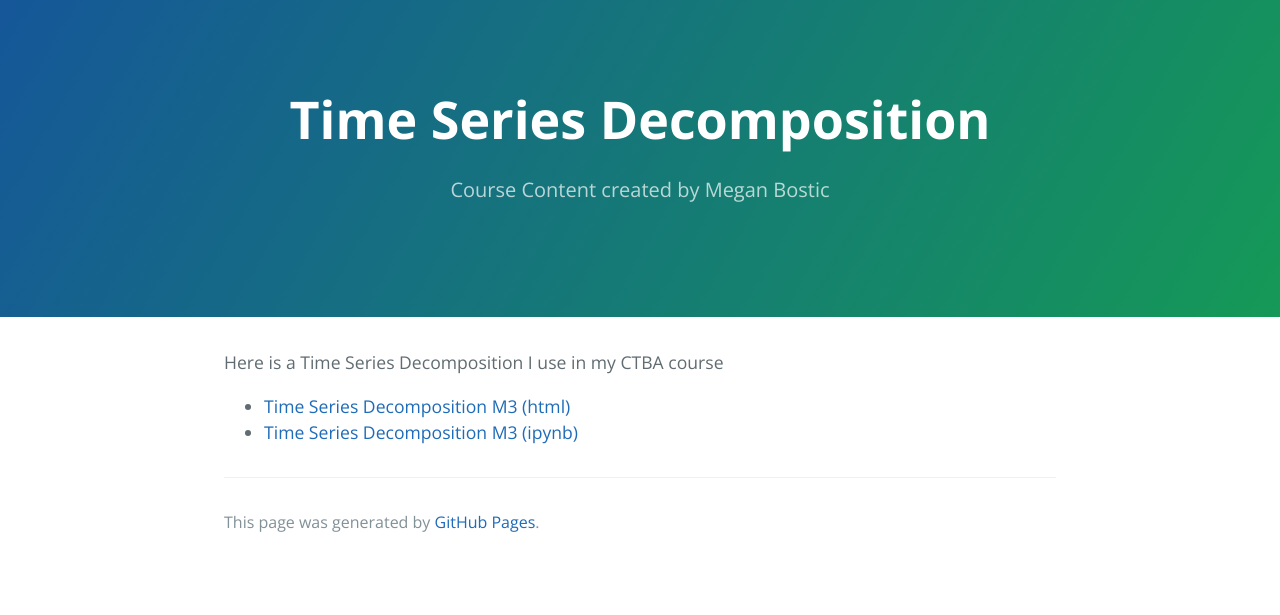
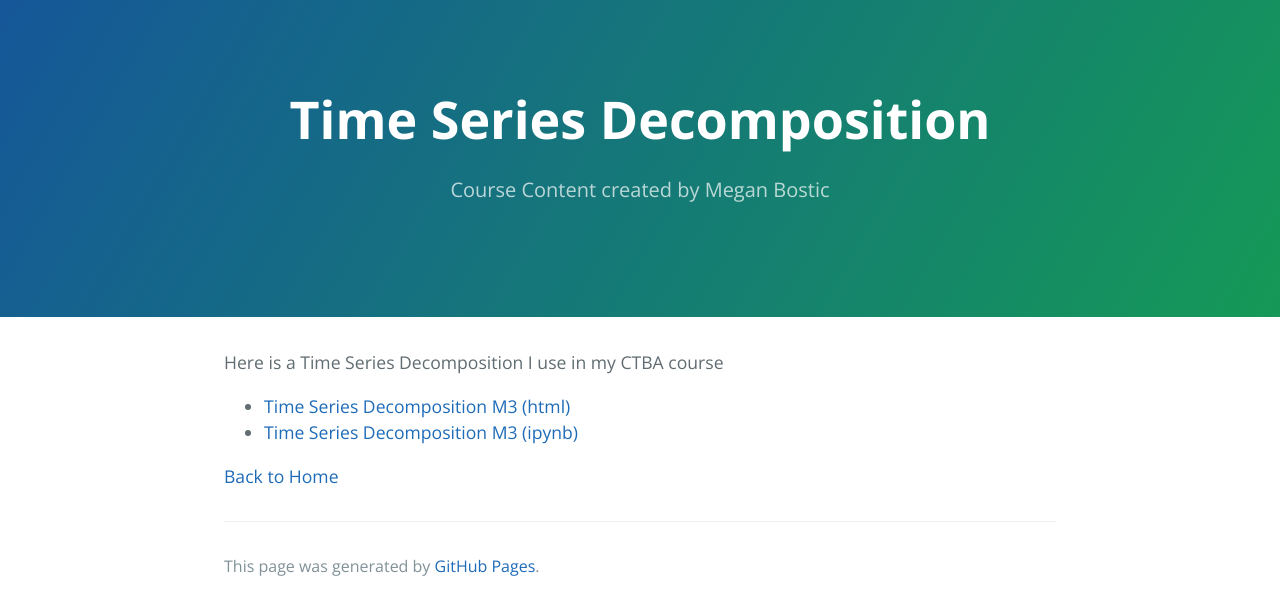
Before and after one commit to MeganBgit/MeganBgit.github.io, a Jekyll site: the page built from timeseries/index.md, in a window 1280 px wide. Shown: the top 615 px of the page. Built offline with Jekyll 4.4.1, drawn with Linux system fonts in a browser that asks for light colours; our own code applies the rules of GitHub Pages for plain Markdown files.

Commit message:
Update index.md

```diff
--- a/timeseries/index.md
+++ b/timeseries/index.md
@@ -6,3 +6,5 @@
 Here is a Time Series Decomposition I use in my CTBA course
 - [Time Series Decomposition M3 (html)](TimeSeriesDecompositionM3.html)
 - [Time Series Decomposition M3 (ipynb)](TimeSeriesDecompositionM3.ipynb)
+
+[Back to Home](https://MeganBgit.github.io/index)
```
